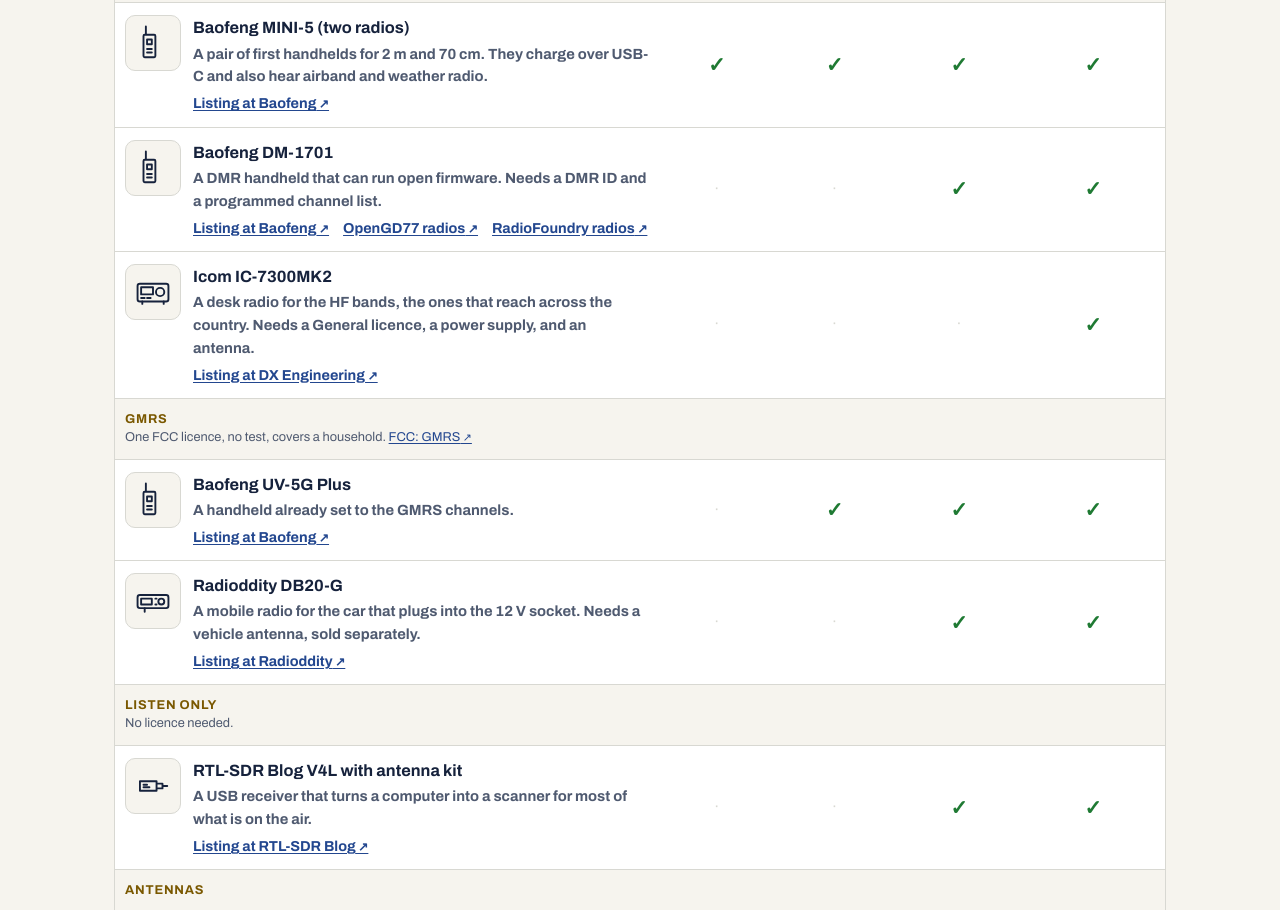
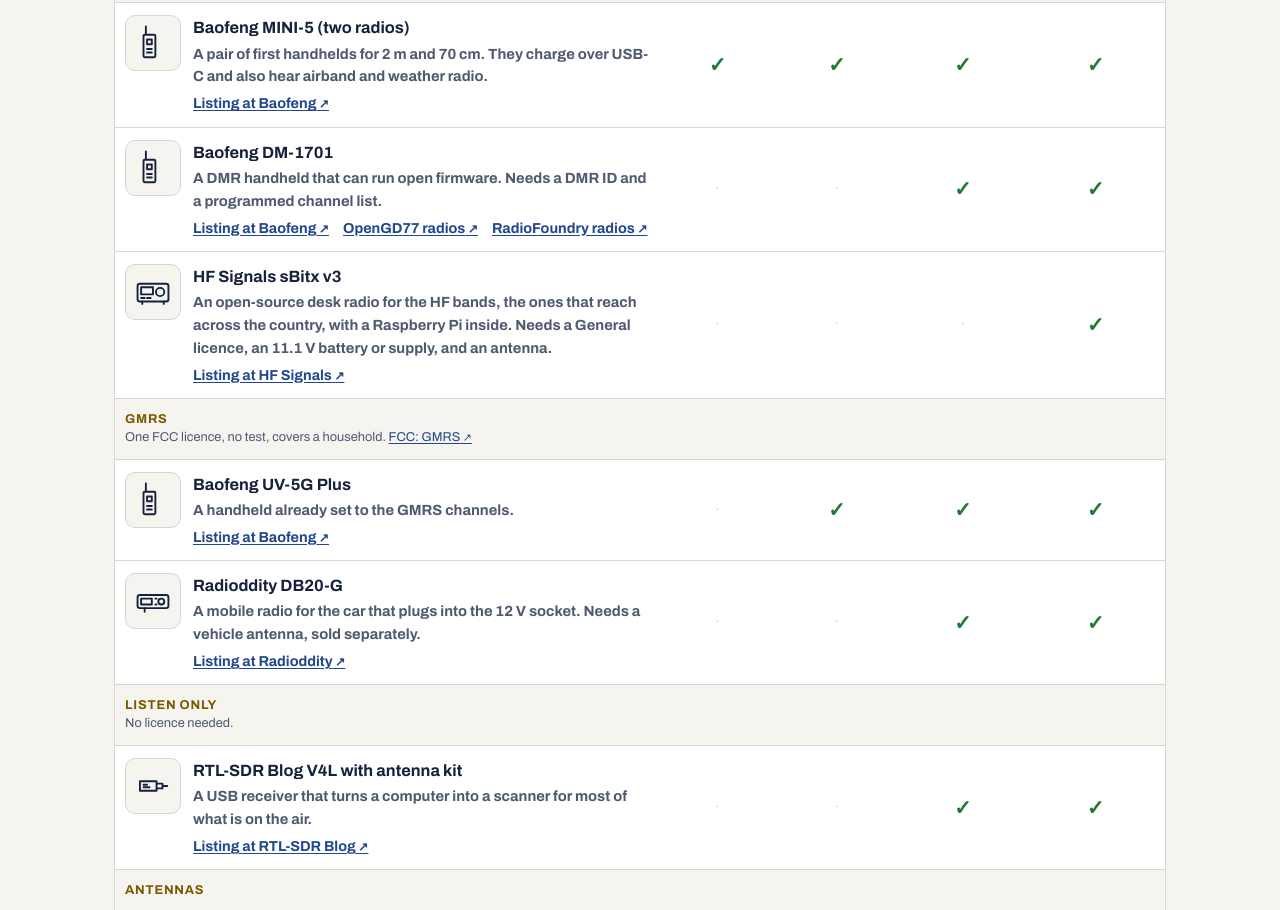
Before and after one commit to mutiny19/hoop, a plain HTML site: page gifts/index.html in a window 1280 px wide. Shown: the part 824-1734 px from the top of the page. Drawn offline with Linux system fonts and the light colour scheme.

Commit message:
Gift guide draft: an open-source HF radio, and a $1,000 top column
Co-Authored-By: Claude Fable 5.2 <noreply@anthropic.com>
Claude-Session: https://claude.ai/code/session_01WD4jFhUxvP5nJsd9kdkoez

```diff
--- a/data/gifts.json
+++ b/data/gifts.json
@@ -5,7 +5,7 @@
   100,
   250,
   500,
-  2000
+  1000
  ],
  "groups": [
   {
@@ -71,14 +71,14 @@
      ]
     },
     {
-     "id": "ic7300",
+     "id": "sbitx",
      "icon": "base",
-     "name": "Icom IC-7300MK2",
-     "what": "A desk radio for the HF bands, the ones that reach across the country. Needs a General licence, a power supply, and an antenna.",
-     "price": 1500,
-     "url": "https://www.dxengineering.com/part/icom/ic-7300mk2/8690947",
-     "seller": "DX Engineering",
-     "from": 2000
+     "name": "HF Signals sBitx v3",
+     "what": "An open-source desk radio for the HF bands, the ones that reach across the country, with a Raspberry Pi inside. Needs a General licence, an 11.1 V battery or supply, and an antenna.",
+     "price": 399,
+     "url": "https://www.hfsignals.com/index.php/sbitx-v3/",
+     "seller": "HF Signals",
+     "from": 1000
     }
    ]
   },
--- a/gifts/index.html
+++ b/gifts/index.html
@@ -4,13 +4,13 @@
 <meta charset="utf-8">
 <script src="../assets/theme.js?v=20261111t"></script>
 <meta name="viewport" content="width=device-width, initial-scale=1, viewport-fit=cover">
-<meta name="description" content="A simple gift list for someone curious about off-grid radio in Indiana: one example per kind of gear, grouped into kits that fit under $100, $250, $500, and $2,000.">
+<meta name="description" content="A simple gift list for someone curious about off-grid radio in Indiana: one example per kind of gear, grouped into kits that fit under $100, $250, $500, and $1,000.">
 <title>Gift Guide: Starter Radio Kits by Budget | HOOP</title>
 <link rel="icon" href="../assets/favicon.svg?v=20261111t" type="image/svg+xml">
 <meta property="og:type" content="website">
 <meta property="og:site_name" content="HOOP · Hoosier Off-Grid Open Playbook">
 <meta property="og:title" content="Off-grid radio gift guide">
-<meta property="og:description" content="A simple gift list for someone curious about off-grid radio in Indiana: one example per kind of gear, grouped into kits that fit under $100, $250, $500, and $2,000.">
+<meta property="og:description" content="A simple gift list for someone curious about off-grid radio in Indiana: one example per kind of gear, grouped into kits that fit under $100, $250, $500, and $1,000.">
 <meta property="og:url" content="https://mutiny19.github.io/hoop/gifts/">
 <meta property="og:image" content="https://mutiny19.github.io/hoop/assets/social.png">
 <meta property="og:image:width" content="1200">
@@ -23,7 +23,7 @@
 <meta property="og:locale" content="en_US">
 <meta property="og:image:alt" content="HOOP: Hoosier Off-Grid Open Playbook">
 <meta name="twitter:title" content="Off-grid radio gift guide">
-<meta name="twitter:description" content="A simple gift list for someone curious about off-grid radio in Indiana: one example per kind of gear, grouped into kits that fit under $100, $250, $500, and $2,000.">
+<meta name="twitter:description" content="A simple gift list for someone curious about off-grid radio in Indiana: one example per kind of gear, grouped into kits that fit under $100, $250, $500, and $1,000.">
 <meta name="twitter:image" content="https://mutiny19.github.io/hoop/assets/social.png">
 <meta name="twitter:image:alt" content="HOOP: Hoosier Off-Grid Open Playbook">
 <script type="application/ld+json">{"@context": "https://schema.org", "@type": "WebPage", "url": "https://mutiny19.github.io/hoop/gifts/", "name": "Off-grid radio gift guide", "description": "Starter radio kits by budget, one example per kind of gear.", "isPartOf": {"@id": "https://mutiny19.github.io/hoop/#website"}, "dateModified": "2026-11-17"}</script>
```
